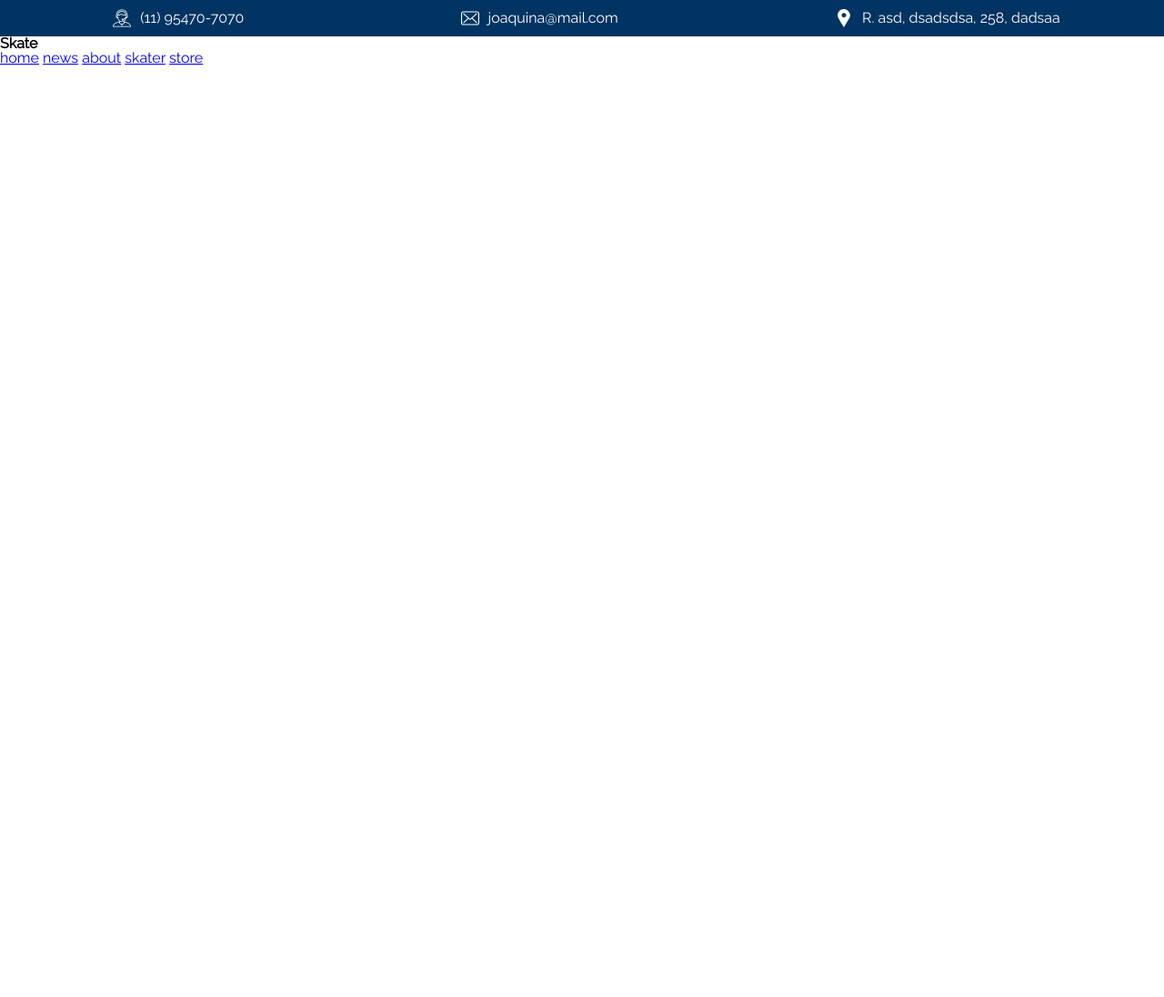
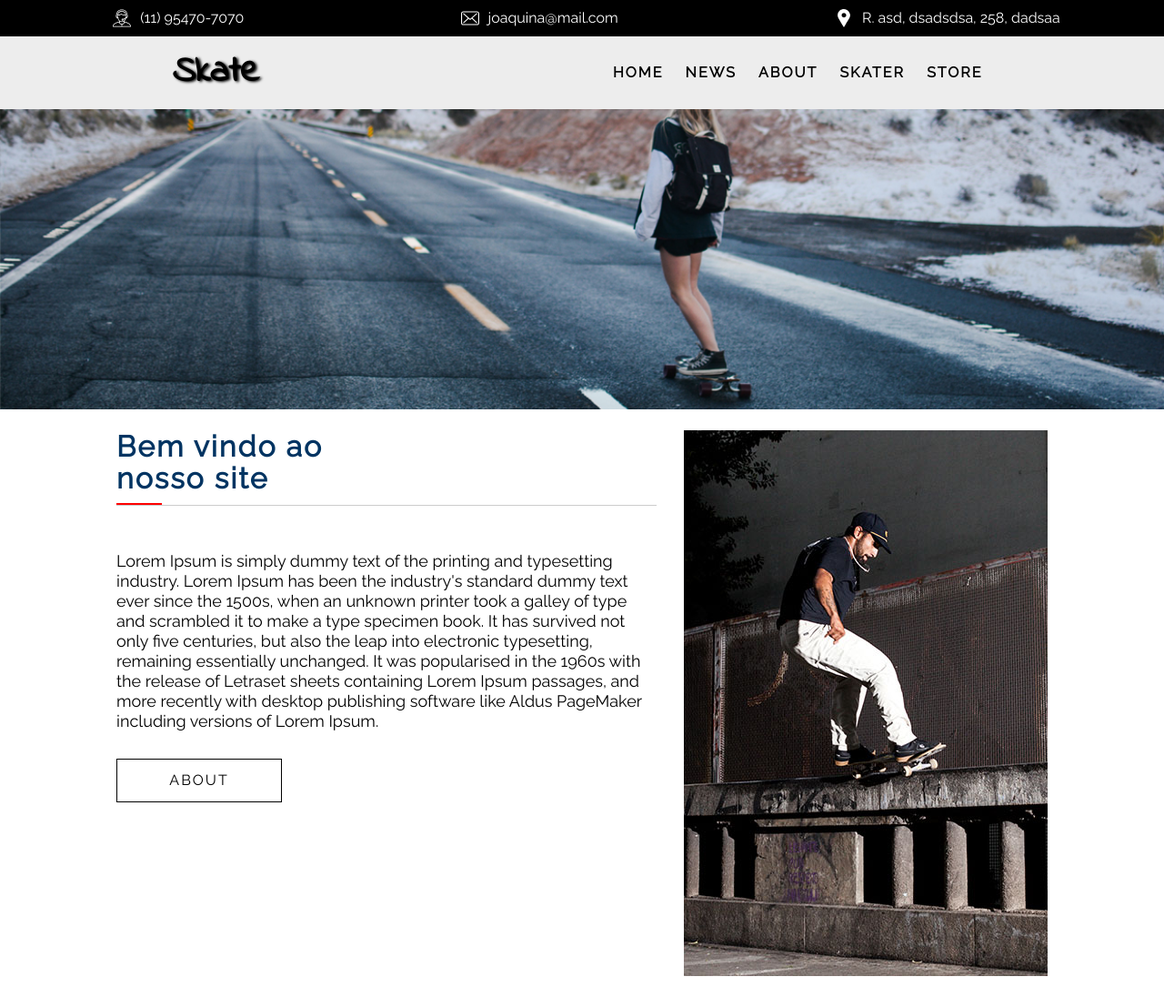
Before and after one commit to W4GN3R/aula01, a plain HTML site: page index.html in a window 1280 px wide. Shown: the whole page at 91% size. Before the commit the page ends 800 px from the top, so only its background shows below. Drawn offline with Linux system fonts and the light colour scheme.

Commit message:
Aula 02 html css

```diff
--- a/css/style.css
+++ b/css/style.css
@@ -5,9 +5,14 @@
     display: flex;
     flex-direction: column;
 }
-
+.header h1 {
+    font-family: 'Indie Flower', cursive;
+    font-size: 40px;
+    color: #000;
+    text-shadow: 2px 1px 3px #000;
+}
 .header-top {
-    background-color: #013462;
+    background-color: #000;
     color: #fff;
     display: flex;
     justify-content: space-around;
@@ -36,3 +41,87 @@
     content: "";
     background: url(../img/locate.svg) no-repeat center;
 }
+
+.header-bottom {
+    display: flex;
+    justify-content: space-around;
+    padding: 20px 0;
+    background-color: #ededed;
+    box-shadow: 0px 0px 7px #000;
+    align-items: center;
+}
+
+.navigation a {
+    color: #000;
+    text-decoration: none;
+    padding: 0 10px;
+    font-weight: bold;
+    text-transform: uppercase;
+    letter-spacing: 2px;
+}
+
+.wrapper-top img {
+    width: 100%;
+    height: auto;
+}
+
+.wrapper-middle {
+    display: flex;
+    justify-content: center;
+    width: 80%;
+    margin: 0px auto;
+    padding: 20px 0;
+}
+
+.middle-left {
+    margin-right: 30px;
+}
+
+.middle-left .title {
+    line-height: 35px;
+    display: flex;
+    flex-direction: column;
+    color: #013462;
+    padding-bottom: 30px;
+    font-size: 32px;
+    letter-spacing: 2px;
+}
+
+.middle-left .title span {
+    border-bottom: 0.1px solid #ccc;
+}
+
+.middle-left .title span:after {
+    content: "";
+    width: 50px;
+    height: 2px;
+    background-color: #f00;
+    display: flex;
+    margin-top: 10px;
+}
+
+.middle-left .text {
+    font-size: 18px;
+    line-height: 22px;
+    margin: 20px 0;
+}
+
+.middle-left a {
+    border: 1px solid #000;
+    color: #000;
+    padding: 15px;
+    width: 150px;
+    display: flex;
+    justify-content: center;
+    margin-top: 30px;
+    text-decoration: none;
+    text-transform: uppercase;
+    letter-spacing: 2px;
+}
+
+.middle-left a:hover {
+    color: #fff;
+    background-color: #000;
+    border: 1px solid #fff;
+    outline: 2px solid #000;
+}
--- a/index.html
+++ b/index.html
@@ -5,7 +5,7 @@
     <meta name="viewport" content="width=device-width, initial-scale=1.0">
     <meta http-equiv="X-UA-Compatible" content="ie=edge">
     <title>Aula01</title>
-    <link href="https://fonts.googleapis.com/css?family=Raleway&display=swap" rel="stylesheet">
+    <link href="https://fonts.googleapis.com/css?family=Raleway|Indie+Flower&display=swap" rel="stylesheet">
     <link rel="stylesheet" type="text/css" href="css/style.css">
     <link rel="stylesheet" type="text/css" href="css/reset.css">
 </head>
@@ -29,5 +29,21 @@
             </nav>
         </div>
     </header>
+    <main class="main">
+        <div class="wrapper-top">
+            <img src="./img/banner.jpg" alt="Banner Principal">
+        </div>
+        <div class="wrapper-middle">
+            <div class="middle-left">
+                <h2 class="title">Bem vindo ao<span>nosso site  </span></h2>
+                <p class="text">Lorem Ipsum is simply dummy text of the printing and typesetting industry. Lorem Ipsum has been the industry's standard dummy text ever since the 1500s, when an unknown printer took a galley of type and scrambled it to make a type specimen book. It has survived not only five centuries, but also the leap into electronic typesetting, remaining essentially unchanged. It was popularised in the 1960s with the release of Letraset sheets containing Lorem Ipsum passages, and more recently with desktop publishing software like Aldus PageMaker including versions of Lorem Ipsum.</p>
+                <a href="#">about</a>
+            </div>
+            <div class="middle-right">
+                <img src="./img/banner-right.jpg" />
+            </div>
+        </div>
+        <div class="wrapper-bottom"></div>
+    </main>
 </body>
 </html>
```
Also changed, not shown: img/banner-right.jpg (added), img/banner.jpg (added), img/skt.png (added).
